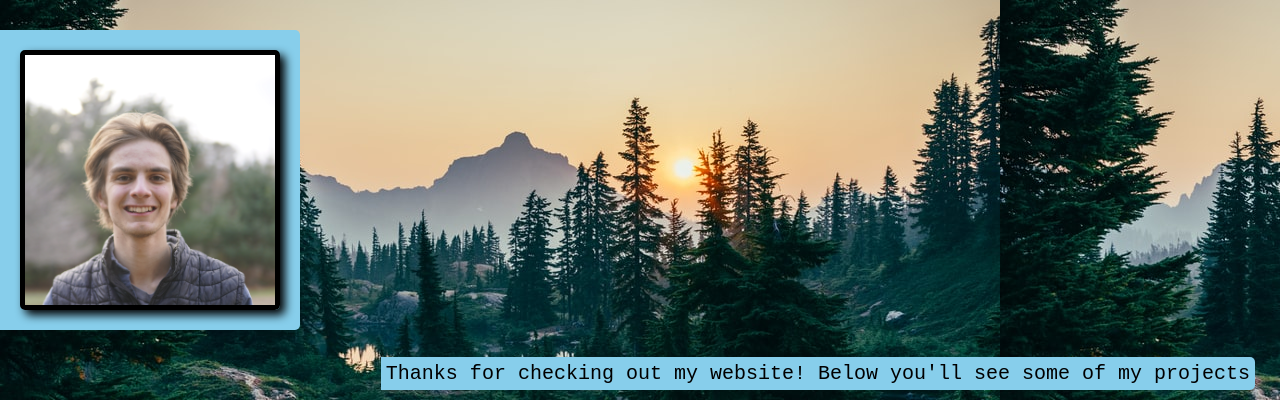
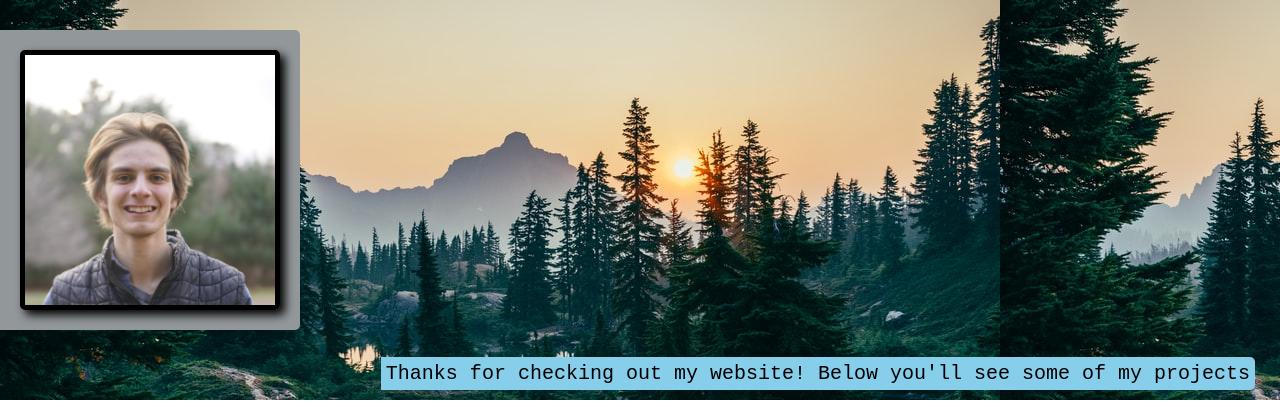
Before and after one commit to Hunter-Zandri/personal-portfolio-web, a plain HTML site: page index.html in a window 1280 px wide. Shown: the part 100-507 px from the top of the page. Drawn offline with Linux system fonts and the light colour scheme; files whose address does not match are found by name.

Commit message:
added read.me and changed some design

```diff
--- a/Assets/style.css
+++ b/Assets/style.css
@@ -62,7 +62,7 @@ a {
 
 .profile {
     width: 300px;
-    background-color: skyblue;
+    background-color: rgb(146, 151, 153);
     position: relative;
     top: 30px;
     height: 300px;
```
Also changed, not shown: 1 other file.
